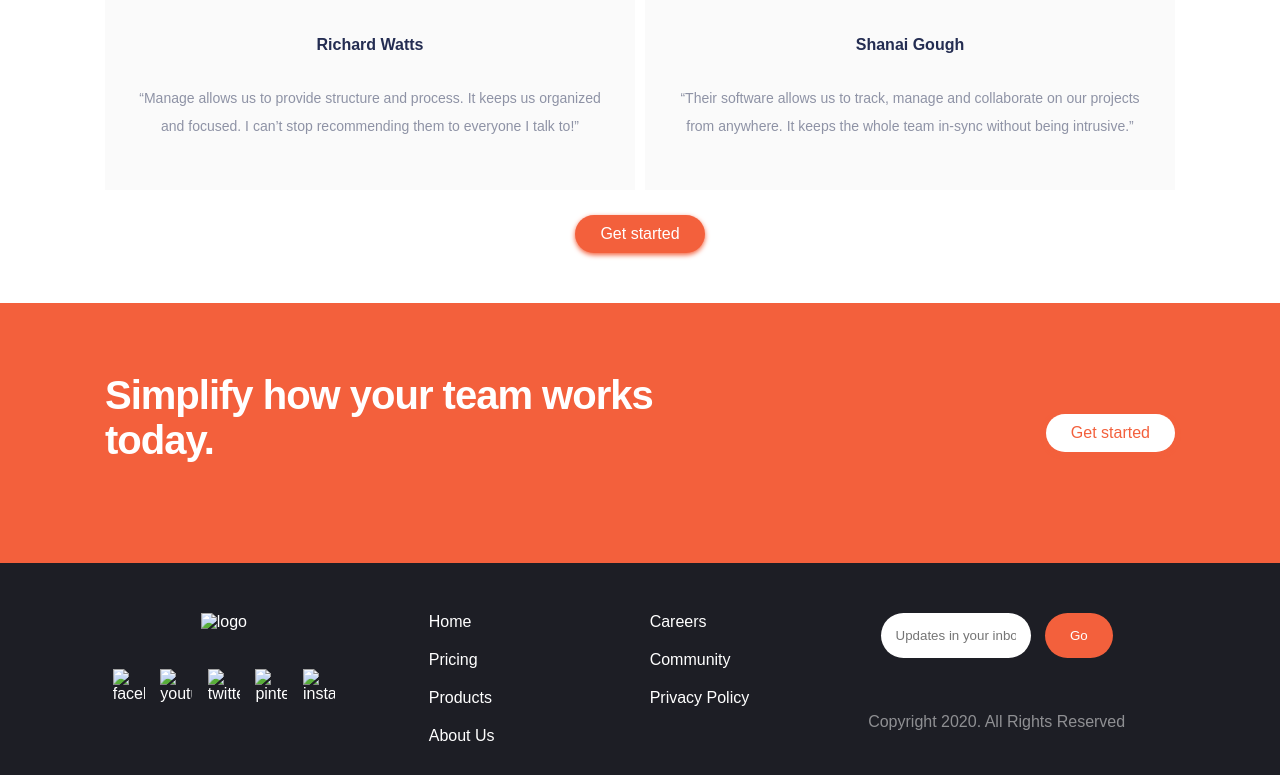
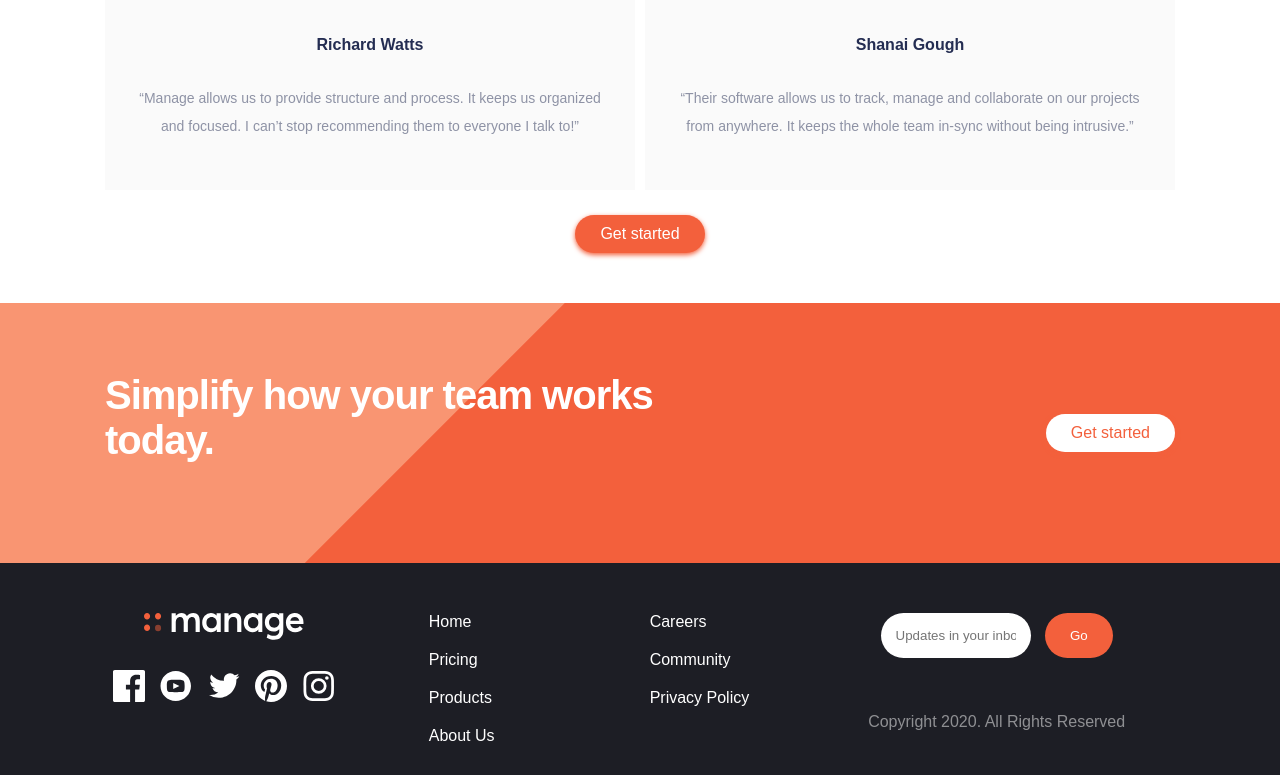
Before and after one commit to VieiraHenrique/manage, a plain HTML site: page index.html in a window 1280 px wide. Shown: the part 1754-2529 px from the top of the page. Drawn offline with Linux system fonts and the light colour scheme; the site is published under a folder, as on GitHub Pages, so addresses that start at the root find nothing; a web font is replaced by a local one.

Commit message:
add github path for images

```diff
--- a/index.html
+++ b/index.html
@@ -166,14 +166,14 @@
                 </ul>
             </div>
             <div class="footer__social">
-                <img src="/img/icon-facebook.svg" alt="facebook">
-                <img src="/img/icon-youtube.svg" alt="youtube">
-                <img src="/img/icon-twitter.svg" alt="twitter">
-                <img src="/img/icon-pinterest.svg" alt="pinterest">
-                <img src="/img/icon-instagram.svg" alt="instagram">
+                <img src="img/icon-facebook.svg" alt="facebook">
+                <img src="img/icon-youtube.svg" alt="youtube">
+                <img src="img/icon-twitter.svg" alt="twitter">
+                <img src="img/icon-pinterest.svg" alt="pinterest">
+                <img src="img/icon-instagram.svg" alt="instagram">
             </div>
             <div class="footer__logo">
-                <img src="/img/logo-white.svg" alt="logo">
+                <img src="img/logo-white.svg" alt="logo">
             </div>
             <div class="footer__legal">
                 <p>Copyright 2020. All Rights Reserved</p>
--- a/sass/partials/_about.scss
+++ b/sass/partials/_about.scss
@@ -17,7 +17,7 @@
 			margin-left: -2rem;
 			padding-left: 2rem;
 			text-align: left;
-			background: url(/img/bg-tablet-pattern.svg);
+			background: url(https://vieirahenrique.github.io/manage/img/bg-tablet-pattern.svg);
 			background-size: 630px;
 			background-repeat: no-repeat;
 			background-position: left -400px bottom -100px;
--- a/sass/partials/_banner.scss
+++ b/sass/partials/_banner.scss
@@ -7,7 +7,7 @@
 		padding: 7rem 4rem;
 	}
 
-	background-image: url(/img/bg-tablet-pattern.svg);
+	background-image: url(https://vieirahenrique.github.io/manage/img/bg-tablet-pattern.svg);
 	background-size: cover;
 	background-blend-mode: soft-light;
 	background-repeat: no-repeat;
--- a/sass/partials/_hero.scss
+++ b/sass/partials/_hero.scss
@@ -1,7 +1,7 @@
 .hero {
 	margin-top: -9rem;
-	background: url(/img/bg-tablet-pattern.svg),
-		url(/img/bg-tablet-pattern.svg);
+	background: url(https://vieirahenrique.github.io/manage/img/bg-tablet-pattern.svg),
+		url(https://vieirahenrique.github.io/manage/img/bg-tablet-pattern.svg);
 	background-size: 630px, 270px;
 	background-repeat: no-repeat;
 	background-position: top -200px right -315px, right -135px bottom 30px;
@@ -9,7 +9,7 @@
 	padding: 5rem 0 11rem;
 	@media screen and (min-width: 768px) {
 		padding: 5rem 0 10rem;
-		background: url(/img/bg-tablet-pattern.svg);
+		background: url(https://vieirahenrique.github.io/manage/img/bg-tablet-pattern.svg);
 		background-size: 630px;
 		background-repeat: no-repeat;
 		background-position: top -160px right -250px;
```
Also changed, not shown: css/styles.css, 1 other file.
